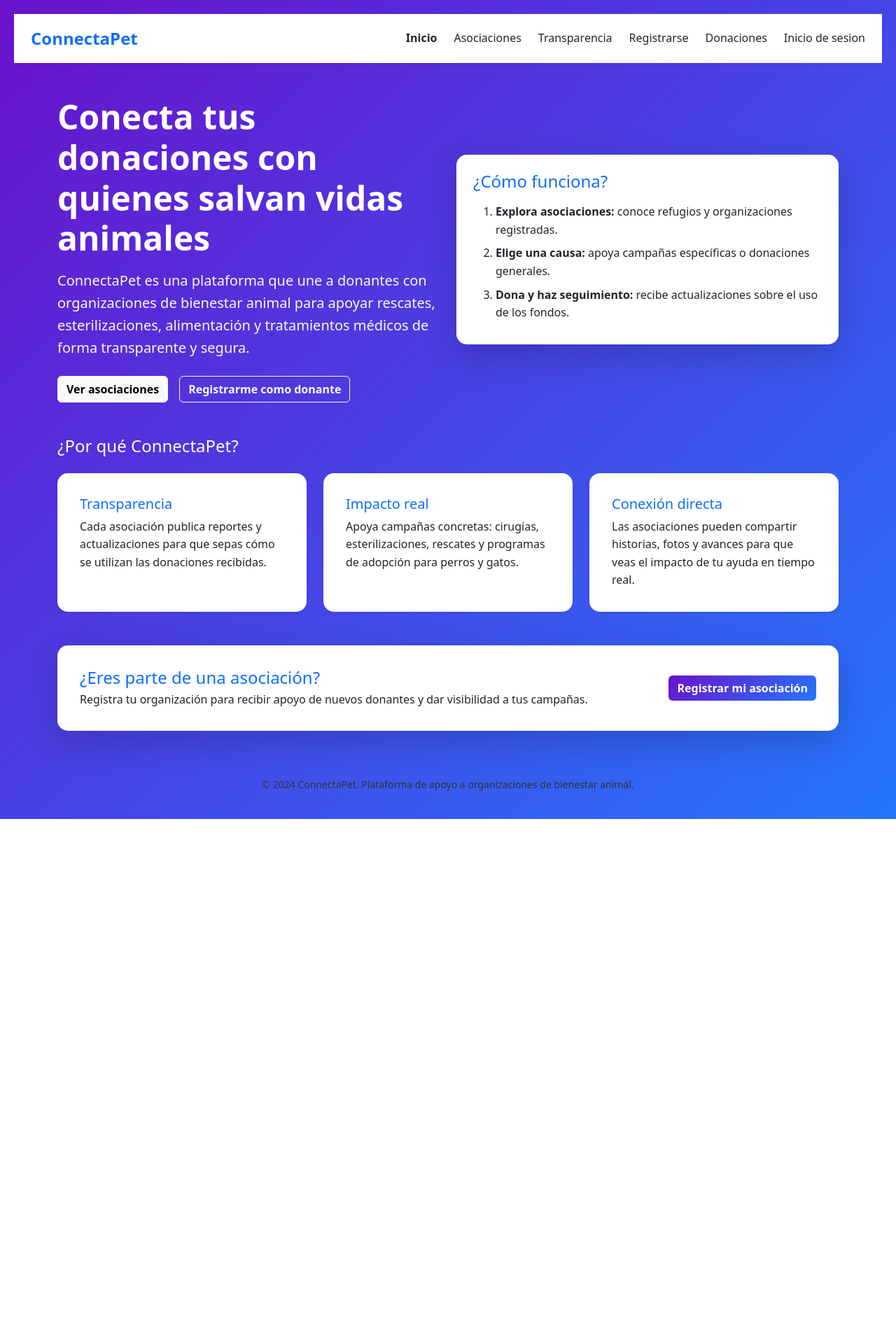
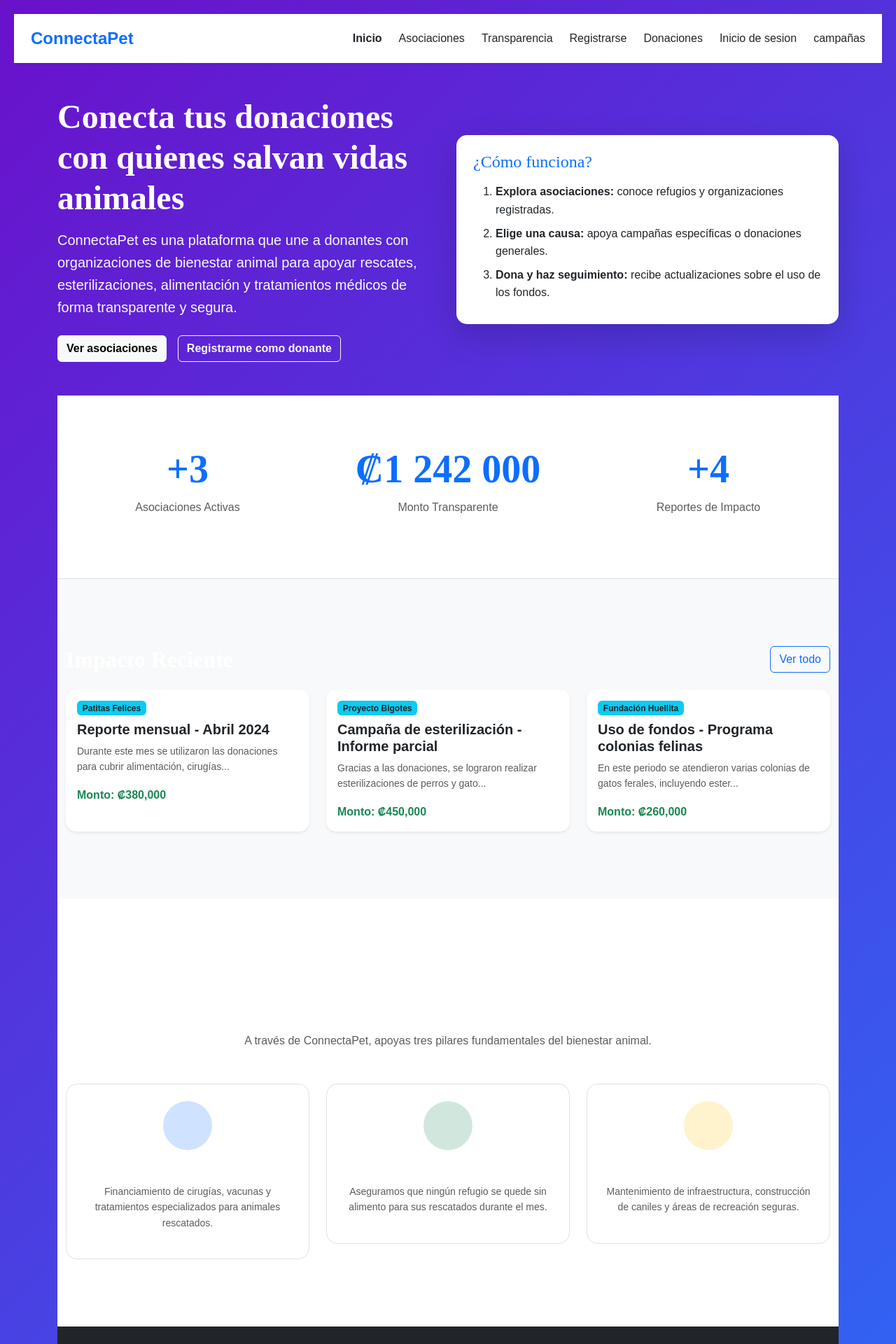
Before and after one commit to Chaconjb/sc502-3c2024-grupo4, a PHP site: page /home.html in a window 1280 px wide. Shown: the top 1920 px of the page at 70% size. Before the commit the page ends 1170 px from the top, so only its background shows below. Run offline with PHP 8.4, Linux system fonts and the light colour scheme; data comes from the database, SQL or seed files in the repository.

Commit message:
Proyecto terminado, filtros, diseno,conexion completa y todo funcionando

```diff
--- a/asociacion-detalles.html
+++ b/asociacion-detalles.html
@@ -18,12 +18,13 @@
             </div>
 
             <ul class="d-flex gap-4 list-unstyled mb-0">
-                <li><a href="home.html" class="text-decoration-none text-dark">Inicio</a></li>
+                <li><a href="home.html" class="text-decoration-none text-dark fw-semibold">Inicio</a></li>
                 <li><a href="asociaciones.html" class="text-decoration-none text-dark">Asociaciones</a></li>
                 <li><a href="transparencia.html" class="text-decoration-none text-dark">Transparencia</a></li>
                 <li><a href="registro.html" class="text-decoration-none text-dark">Registrarse</a></li>
                 <li><a href="donacion.html" class="text-decoration-none text-dark">Donaciones</a></li>
                 <li><a href="login.html" class="text-decoration-none text-dark">Inicio de sesion</a></li>
+                <li><a href="campanas.html" class="text-decoration-none text-dark">campañas</a></li>
             </ul>
         </nav>
     </header>
--- a/css/styles.css
+++ b/css/styles.css
@@ -1,16 +1,20 @@
 /* Estilos personalizados para complementar Bootstrap */
 :root {
-    --primary-color: #2575fc;
-    --secondary-color: #6a11cb;
-    --purple-color: #6a11cb;
+    --primary-color: #d5ddea;
+    --secondary-color: #1c1b1e;
+    --purple-color: #919191;
 }
 
 body {
     background: linear-gradient(135deg, var(--secondary-color) 0%, var(--primary-color) 100%);
-    color: #333;
+    color: #9c5555;
     line-height: 1.6;
     min-height: 100vh;
     padding: 20px;
+}
+.hover-shadow:hover {
+    box-shadow: 0 10px 20px rgba(0,0,0,0.1) !important;
+    transition: all 0.3s ease;
 }
 
 .card {
@@ -67,7 +71,6 @@
     margin-bottom: 15px;
 }
 
-/* Responsividad adicional */
 @media (max-width: 768px) {
     .card-body {
         padding: 1.5rem;
@@ -95,3 +98,104 @@
         font-size: 1.4rem;
     }
 }
+:root {
+    --primary-color: #2575fc;
+    --secondary-color: #6a11cb;
+    --white: #ffffff;
+}
+
+body {
+    background: linear-gradient(135deg, var(--secondary-color) 0%, var(--primary-color) 100%);
+    color: #ffffff;
+    line-height: 1.6;
+    min-height: 100vh;
+    font-family: 'Poppins', sans-serif;
+}
+
+h1, h2, .playfair {
+    font-family: 'Playfair Display', serif;
+    font-weight: 700;
+}
+
+.hero-campanas {
+    background: linear-gradient(rgba(0,0,0,0.5), rgba(0,0,0,0.5)), url('https://images.unsplash.com/photo-1548191265-cc70d3d45ba1?q=80&w=2000');
+    background-size: cover;
+    background-position: center;
+    padding: 80px 0;
+    color: var(--white);
+    border-radius: 0 0 50px 50px;
+}
+
+.campana-card {
+    border: none;
+    border-radius: 20px;
+    overflow: hidden;
+    transition: all 0.4s ease;
+    background: var(--white);
+    height: 100%;
+}
+
+.campana-card:hover {
+    transform: translateY(-12px);
+    box-shadow: 0 15px 30px rgba(0,0,0,0.2);
+}
+
+.img-container {
+    position: relative;
+    height: 250px;
+    overflow: hidden;
+}
+
+.img-container img {
+    width: 100%;
+    height: 100%;
+    object-fit: cover;
+    transition: transform 0.6s ease;
+}
+
+.campana-card:hover .img-container img {
+    transform: scale(1.1);
+}
+
+.custom-progress {
+    height: 10px;
+    background-color: #e9ecef;
+    border-radius: 10px;
+    margin: 15px 0;
+    overflow: hidden;
+}
+
+.progress-fill {
+    height: 100%;
+    background: linear-gradient(90deg, var(--primary-color), var(--secondary-color));
+    border-radius: 10px;
+}
+
+.btn-primary {
+    background: linear-gradient(135deg, var(--secondary-color) 0%, var(--primary-color) 100%);
+    border: none;
+    font-weight: 600;
+    padding: 12px 25px;
+    border-radius: 30px;
+    transition: all 0.3s ease;
+}
+
+.btn-primary:hover {
+    transform: translateY(-2px);
+    box-shadow: 0 5px 15px rgba(0, 0, 0, 0.3);
+    filter: brightness(1.1);
+}
+
+.info-box {
+    background: var(--white);
+    padding: 30px;
+    border-radius: 20px;
+    border-left: 6px solid var(--primary-color);
+    box-shadow: 0 5px 15px rgba(0,0,0,0.05);
+}
+
+@media (max-width: 768px) {
+    h1 { font-size: 2.2rem; }
+    .hero-campanas { border-radius: 0 0 30px 30px; padding: 50px 0; }
+    .img-container { height: 200px; }
+}
--- a/donacion.html
+++ b/donacion.html
@@ -16,12 +16,13 @@
             </div>
 
             <ul class="d-flex gap-4 list-unstyled mb-0">
-                <li><a href="home.html" class="text-decoration-none text-dark">Inicio</a></li>
+                <li><a href="home.html" class="text-decoration-none text-dark fw-semibold">Inicio</a></li>
                 <li><a href="asociaciones.html" class="text-decoration-none text-dark">Asociaciones</a></li>
                 <li><a href="transparencia.html" class="text-decoration-none text-dark">Transparencia</a></li>
                 <li><a href="registro.html" class="text-decoration-none text-dark">Registrarse</a></li>
                 <li><a href="donacion.html" class="text-decoration-none text-dark">Donaciones</a></li>
                 <li><a href="login.html" class="text-decoration-none text-dark">Inicio de sesion</a></li>
+                <li><a href="campanas.html" class="text-decoration-none text-dark">campañas</a></li>
             </ul>
         </nav>
     </header>
--- a/home.html
+++ b/home.html
@@ -1,5 +1,6 @@
 <!DOCTYPE html>
 <html lang="es">
+
 <head>
     <meta charset="UTF-8">
     <meta name="viewport" content="width=device-width, initial-scale=1.0">
@@ -22,6 +23,7 @@
                 <li><a href="registro.html" class="text-decoration-none text-dark">Registrarse</a></li>
                 <li><a href="donacion.html" class="text-decoration-none text-dark">Donaciones</a></li>
                 <li><a href="login.html" class="text-decoration-none text-dark">Inicio de sesion</a></li>
+                <li><a href="campanas.html" class="text-decoration-none text-dark">campañas</a></li>
             </ul>
         </nav>
     </header>
@@ -60,53 +62,110 @@
                                 <strong>Elige una causa:</strong> apoya campañas específicas o donaciones generales.
                             </li>
                             <li class="mb-2">
-                                <strong>Dona y haz seguimiento:</strong> recibe actualizaciones sobre el uso de los fondos.
+                                <strong>Dona y haz seguimiento:</strong> recibe actualizaciones sobre el uso de los
+                                fondos.
                             </li>
                         </ol>
                     </div>
                 </div>
             </div>
         </section>
-        <section class="mb-5">
-            <h2 class="h4 text-white mb-4">¿Por qué ConnectaPet?</h2>
-            <div class="row g-4">
+        <section class="py-5 bg-white text-dark border-bottom">
+            <div class="container py-4">
+                <div class="row text-center">
                     <div class="col-md-4">
-                    <div class="card h-100 shadow-sm">
-                        <div class="card-body">
-                            <h3 class="h5 text-primary">Transparencia</h3>
-                            <p class="mb-0">
-                                Cada asociación publica reportes y actualizaciones para que sepas cómo se utilizan
-                                las donaciones recibidas.
-                            </p>
+                        <h2 class="display-4 fw-bold text-primary">+<span id="countAsociaciones">3</span></h2>
+                        <p class="text-muted">Asociaciones Activas</p>
+                    </div>
+                    <div class="col-md-4">
+                        <h2 class="display-4 fw-bold text-primary">₡<span id="totalDonado">0</span></h2>
+                        <p class="text-muted">Monto Transparente</p>
+                    </div>
+                    <div class="col-md-4">
+                        <h2 class="display-4 fw-bold text-primary">+<span id="countReportes">0</span></h2>
+                        <p class="text-muted">Reportes de Impacto</p>
                     </div>
                 </div>
             </div>
+        </section>
 
-                <div class="col-md-4">
-                    <div class="card h-100 shadow-sm">
-                        <div class="card-body">
-                            <h3 class="h5 text-primary">Impacto real</h3>
-                            <p class="mb-0">
-                                Apoya campañas concretas: cirugías, esterilizaciones, rescates y programas de adopción
-                                para perros y gatos.
-                            </p>
+        <section class="py-5 bg-light">
+            <div class="container py-5">
+                <div class="d-flex justify-content-between align-items-center mb-4">
+                    <h2 class="fw-bold mb-0">Impacto Reciente</h2>
+                    <a href="transparencia.html" class="btn btn-outline-primary">Ver todo</a>
+                </div>
+                <div class="row g-4" id="contenedorRecientes">
+                    <p class="text-center">Cargando impacto reciente...</p>
                 </div>
             </div>
+        </section>
+        <section class="py-5 bg-white">
+            <section class="py-5 bg-white">
+                <div class="container py-5">
+                    <div class="text-center mb-5">
+                        <h2 class="fw-bold">Donde tu ayuda marca la diferencia</h2>
+                        <p class="text-muted">A través de ConnectaPet, apoyas tres pilares fundamentales del
+                            bienestar animal.</p>
                     </div>
-
+                    <div class="row g-4 text-center">
                         <div class="col-md-4">
-                    <div class="card h-100 shadow-sm">
-                        <div class="card-body">
-                            <h3 class="h5 text-primary">Conexión directa</h3>
-                            <p class="mb-0">
-                                Las asociaciones pueden compartir historias, fotos y avances para que veas el impacto
-                                de tu ayuda en tiempo real.
-                            </p>
+                            <div class="p-4 border rounded-4 hover-shadow">
+                                <div class="icon-circle bg-primary-subtle text-primary mb-3 mx-auto"
+                                    style="width: 70px; height: 70px; display: flex; align-items: center; justify-content: center; border-radius: 50%;">
+                                    <i class="fa-solid fa-pills fs-3"></i>
+                                </div>
+                                <h5 class="fw-bold">Salud y Medicina</h5>
+                                <p class="small text-muted">Financiamiento de cirugías, vacunas y tratamientos
+                                    especializados para animales rescatados.</p>
+                            </div>
+                        </div>
+                        <div class="col-md-4">
+                            <div class="p-4 border rounded-4 hover-shadow">
+                                <div class="icon-circle bg-success-subtle text-success mb-3 mx-auto"
+                                    style="width: 70px; height: 70px; display: flex; align-items: center; justify-content: center; border-radius: 50%;">
+                                    <i class="fa-solid fa-bowl-food fs-3"></i>
+                                </div>
+                                <h5 class="fw-bold">Alimentación Diaria</h5>
+                                <p class="small text-muted">Aseguramos que ningún refugio se quede sin alimento para
+                                    sus rescatados durante el mes.</p>
+                            </div>
+                        </div>
+                        <div class="col-md-4">
+                            <div class="p-4 border rounded-4 hover-shadow">
+                                <div class="icon-circle bg-warning-subtle text-warning mb-3 mx-auto"
+                                    style="width: 70px; height: 70px; display: flex; align-items: center; justify-content: center; border-radius: 50%;">
+                                    <i class="fa-solid fa-house-chimney fs-3"></i>
+                                </div>
+                                <h5 class="fw-bold">Mejora de Refugios</h5>
+                                <p class="small text-muted">Mantenimiento de infraestructura, construcción de
+                                    caniles y áreas de recreación seguras.</p>
                             </div>
                         </div>
                     </div>
                 </div>
             </section>
+            <section class="py-5 bg-dark text-white overflow-hidden">
+                <div class="container py-5">
+                    <div class="row align-items-center">
+                        <div class="col-md-5">
+                            <img src="https://images.unsplash.com/photo-1534361960057-19889db9621e?q=80&w=800"
+                                alt="Perro feliz" class="img-fluid rounded-5 shadow-lg mb-4 mb-md-0">
+                        </div>
+                        <div class="col-md-7 ps-md-5">
+                            <i class="fa-solid fa-quote-left text-primary display-4 mb-3"></i>
+                            <h3 class="fw-light fst-italic mb-4">"Gracias a la transparencia de ConnectaPet, pudimos
+                                financiar la operación de cadera de 'Bruno'. Los donantes vieron cada factura y el
+                                proceso de recuperación en tiempo real."</h3>
+                            <h5 class="fw-bold mb-0">Asociación Patitas Felices</h5>
+                            <p class="text-primary">San José, Costa Rica</p>
+                        </div>
+                    </div>
+                </div>
+            </section>
+        </section>
+        </section>
+    </main>
     <section class="card shadow-lg border-0">
         <div class="card-body d-flex flex-column flex-md-row justify-content-between align-items-center">
             <div class="mb-3 mb-md-0">
@@ -120,7 +179,6 @@
             </a>
         </div>
     </section>
-    </main>
 
     <footer class="py-3 text-center text-light-50">
         <small>© 2024 ConnectaPet. Plataforma de apoyo a organizaciones de bienestar animal.</small>
@@ -128,4 +186,5 @@
     <script src="https://cdn.jsdelivr.net/npm/bootstrap@5.3.0/dist/js/bootstrap.bundle.min.js"></script>
     <script src="javascript/home.js"></script>
 </body>
+
 </html>
--- a/index.html
+++ b/index.html
@@ -21,6 +21,7 @@
                 <li><a href="transparencia.html" class="text-decoration-none text-dark">Transparencia</a></li>
                 <li><a href="registro.html" class="text-decoration-none text-dark">Registrarse</a></li>
                 <li><a href="donacion.html" class="text-decoration-none text-dark">Donaciones</a></li>
+                <li><a href="campanas.html" class="text-decoration-none text-dark">campañas</a></li>
             </ul>
         </nav>
     </header>
--- a/javascript/transparencia.js
+++ b/javascript/transparencia.js
@@ -116,6 +116,5 @@
         }
     }
 
-    // Cargar reportes al inicio
     cargarReportes();
 });
--- a/registro.html
+++ b/registro.html
@@ -31,6 +31,7 @@
                 <li><a href="registro.html" class="text-decoration-none text-dark fw-semibold">Registrarse</a></li>
                 <li><a href="donacion.html" class="text-decoration-none text-dark">Donaciones</a></li>
                 <li><a href="login.html" class="text-decoration-none text-dark">Inicio de sesion</a></li>
+                <li><a href="campanas.html" class="text-decoration-none text-dark">campañas</a></li>
             </ul>
         </nav>
     </header>
```
Also changed, not shown: asociaciones.html (+15 -79 lines), campanas.html (added, +237 -0 lines), javascript/asociacion-detalle.js (+2 -40 lines), javascript/asociaciones.js (+33 -16 lines), javascript/home.js (+43 -0 lines), transparencia.html (+14 -27 lines). Lines whose indentation alone changed are shown as unchanged.
